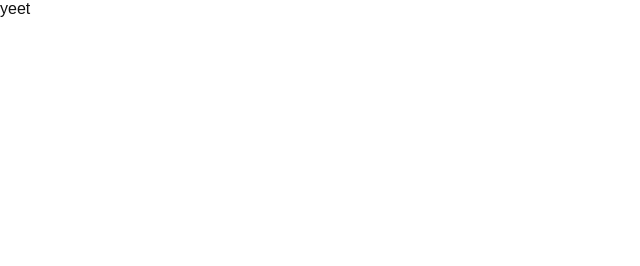
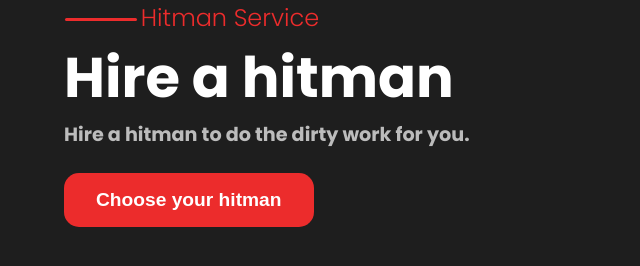
Before and after one commit to the8gency/hitmeup, a website: page index.html in a window 1280 px wide. Shown: the whole page, without its empty margins (0-640 px from the left). Drawn offline with Linux system fonts and the light colour scheme.

Commit message:
added hero for homepage

```diff
--- a/index.html
+++ b/index.html
@@ -1,5 +1,6 @@
 <!DOCTYPE html>
 <html lang="en">
+
 <head>
     <meta charset="UTF-8">
     <meta http-equiv="X-UA-Compatible" content="IE=edge">
@@ -7,9 +8,24 @@
     <link rel="stylesheet" href="./main.css">
     <title>Hit Me Up</title>
 </head>
+
 <body>
-    yeet
+    <div class="container">
+        <div>
+            <div>
+                <div class="hero-heading">
+                    <span class="subtitle">Hitman Service</span>
+                    <h2>Hire a hitman</h2>
+                    <h3>Hire a hitman to do the dirty work for you.</h3>
+                </div>
+                <div>
+                    <button>Choose your hitman</button>
+                </div>
 
+            </div>
+        </div>
+    </div>
     <script src="./index.js"></script>
 </body>
+
 </html>
--- a/styling/abstracts/_variables.scss
+++ b/styling/abstracts/_variables.scss
@@ -2,9 +2,9 @@
 $primary: #562009;
 $secondary: #F4EBE1;
 $ternary: #fcf7f3;
-$accent: #e4d9cc;
-$black: #111111;
-$grey: #8e8e8e;
+$accent: #EC2C2C;
+$black: #1E1E1E;
+$grey: #BCBCBC;
 $white: #FFFFFF;
 $shadow: #1111112B;
 
--- a/styling/base/_base.scss
+++ b/styling/base/_base.scss
@@ -3,11 +3,11 @@ html {
 }
 
 body {
-    font-family: 'Signika Negative', sans-serif;
+    font-family: 'Poppins', sans-serif;
     font-size: 1rem;
     font-weight: 300;
-    color: $black;
-    background-color: $white;
+    background-color: $black;
+    color: $white;
 }
 
 main {
--- a/styling/base/_fonts.scss
+++ b/styling/base/_fonts.scss
@@ -1,3 +1,4 @@
 // @import url('https://fonts.googleapis.com/css2?family=Signika+Negative:wght@300;400;600;700&display=swap');
 // @import url('https://fonts.googleapis.com/css2?family=Quicksand:wght@300;400;500;600;700&display=swap');
 // @import url('https://fonts.googleapis.com/css2?family=Montserrat:ital,wght@0,100;0,200;0,300;0,400;0,500;0,600;0,700;0,800;0,900;1,100;1,200;1,300;1,400;1,500;1,600;1,700;1,800;1,900&display=swap');
+@import url('https://fonts.googleapis.com/css2?family=Montserrat&family=Poppins:ital,wght@0,100;0,200;0,300;0,400;0,500;0,600;0,700;0,800;0,900;1,100;1,200;1,300;1,400;1,500;1,600;1,700;1,800;1,900&display=swap');
--- a/styling/base/_typography.scss
+++ b/styling/base/_typography.scss
@@ -0,0 +1,13 @@
+html {
+  font-family: 'Poppins', sans-serif;
+}
+
+h2 {
+  font-size: 3.5rem;
+}
+
+h3 {
+  font-size: 1.2rem;
+  color: $grey;
+  display: block;
+}
--- /dev/null
+++ b/styling/components/_button.scss
@@ -0,0 +1,8 @@
+button {
+  color: white;
+  padding: 1rem 2rem;
+  border-radius: 15px;
+  font-weight: bold;
+  background-color: $accent;
+  font-size: 1.2rem;
+}
--- a/styling/layout/_home.scss
+++ b/styling/layout/_home.scss
@@ -0,0 +1,31 @@
+.container {
+  width: 90%;
+  margin: auto;
+}
+
+.hero-heading {
+  padding-bottom: 1.5rem;
+}
+
+.subtitle {
+  position: relative;
+  color: $accent;
+  font-size: 1.5rem;
+  margin-left: 4.8rem;
+
+  &::before {
+      content: "";
+      position: absolute;
+      border-radius: 50px;
+      height: 0.2rem;
+      padding-right: 1rem;
+      top: 50%;
+      right: 102%;
+      background-color: $accent;
+      width: 3.5rem;
+
+      @include media-min(fullPlus) {
+          width: calc(100vw - 80rem);
+      }
+  }
+}
--- a/styling/main.scss
+++ b/styling/main.scss
@@ -19,7 +19,8 @@
 // 4. Components
 @import
   'components/header',
-  'components/footer';
+  'components/footer',
+  'components/button';
 
 // 5. Layout-related sections
 @import
```
Also changed, not shown: main.css, 1 other file.
